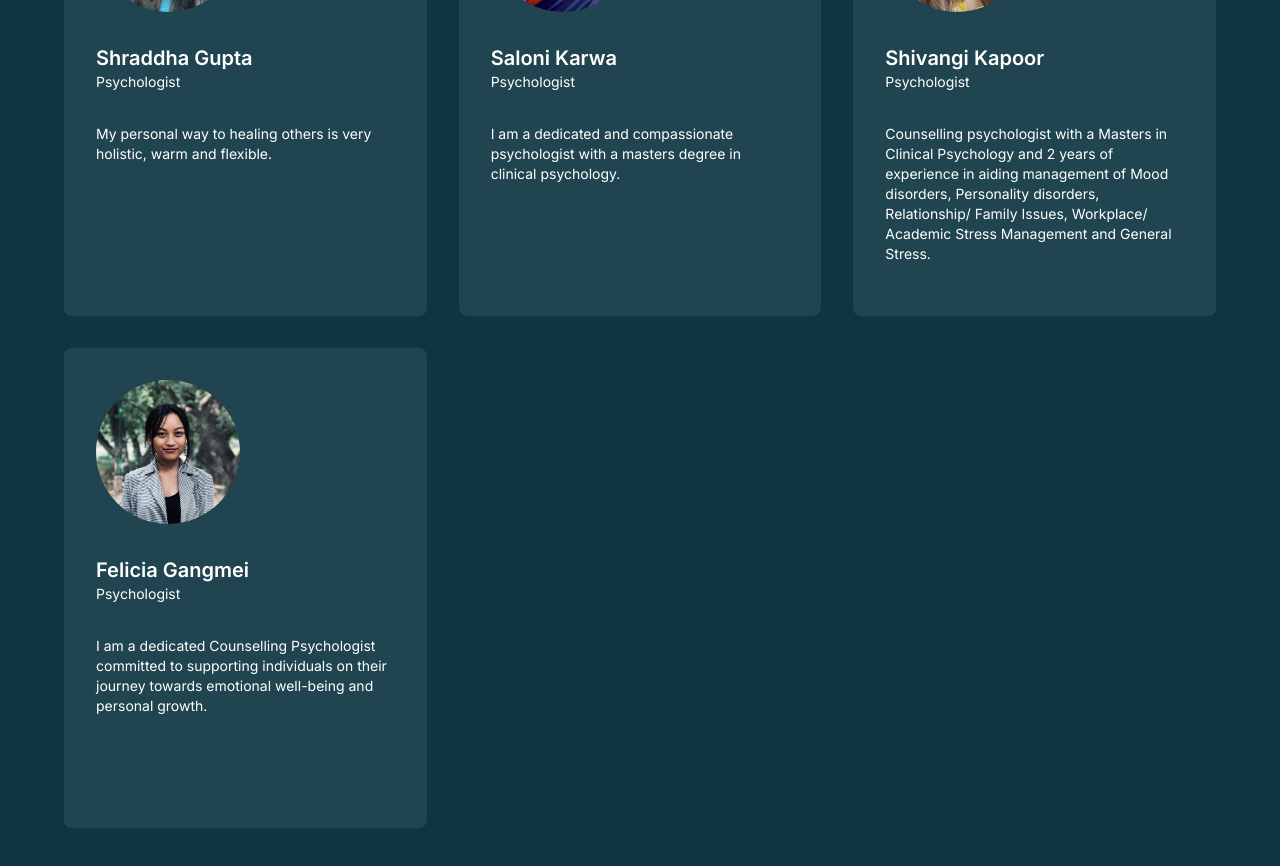
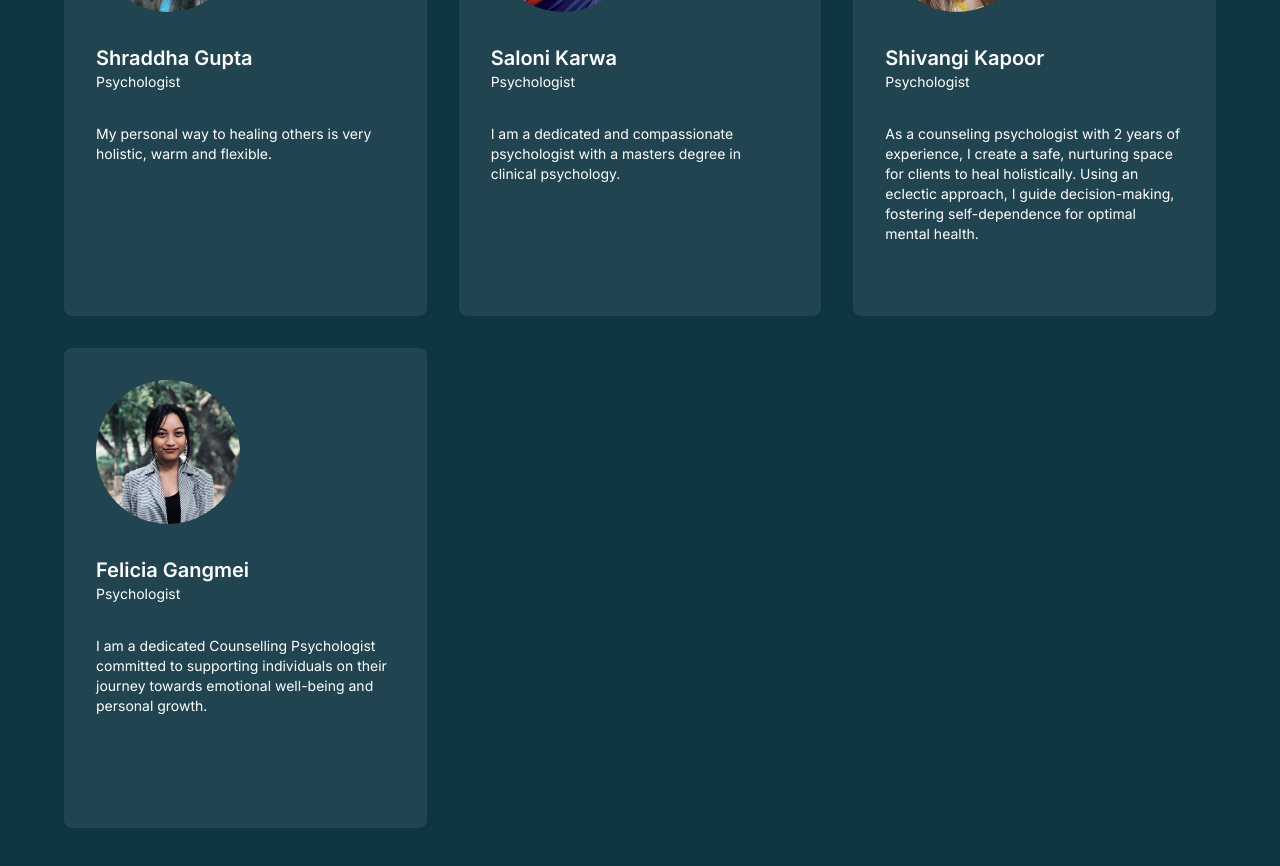
Before and after one commit to teerthrajverma01/Asmi-Frontend, a React (Vite) app: page /about-us in a window 1280 px wide. Shown: the part 2560-3426 px from the top of the page. Built offline with nearby package versions, Linux system fonts and the light colour scheme; no server answers.

Commit message:
edit details

```diff
--- a/src/pages/AboutPage.jsx
+++ b/src/pages/AboutPage.jsx
@@ -509,11 +509,11 @@ const AboutPage = () => {
                         <div className="text-sm">Psychologist</div>
                         <div className="p-4 "></div>
                         <p className="mt-0 mb-0 text-sm text-white">
-                          Counselling psychologist with a Masters in Clinical
-                          Psychology and 2 years of experience in aiding
-                          management of Mood disorders, Personality disorders,
-                          Relationship/ Family Issues, Workplace/ Academic
-                          Stress Management and General Stress.
+                          As a counseling psychologist with 2 years of
+                          experience, I create a safe, nurturing space for
+                          clients to heal holistically. Using an eclectic
+                          approach, I guide decision-making, fostering
+                          self-dependence for optimal mental health.
                         </p>
                         <div className="p-4 "></div>
                       </div>
```
